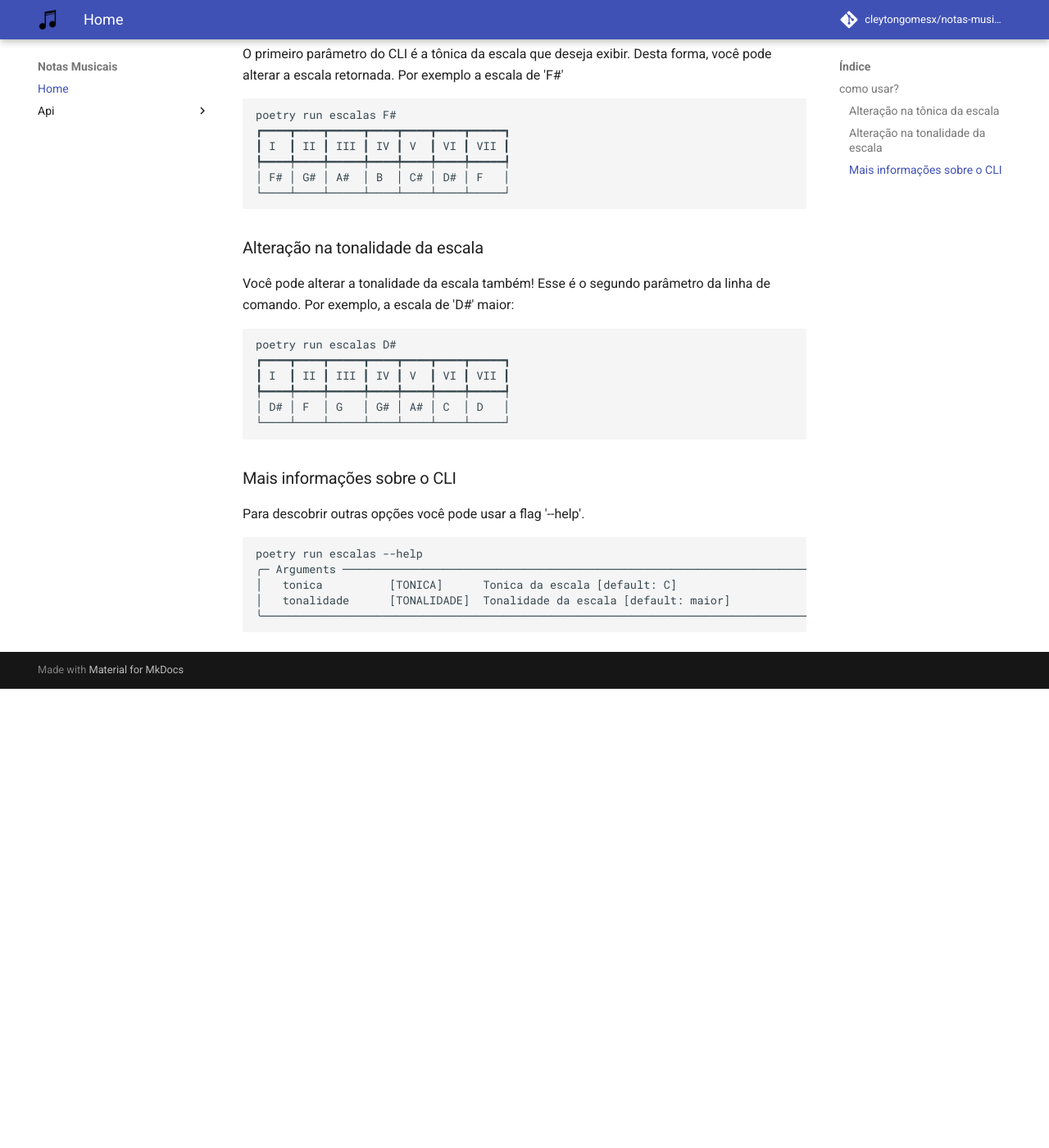
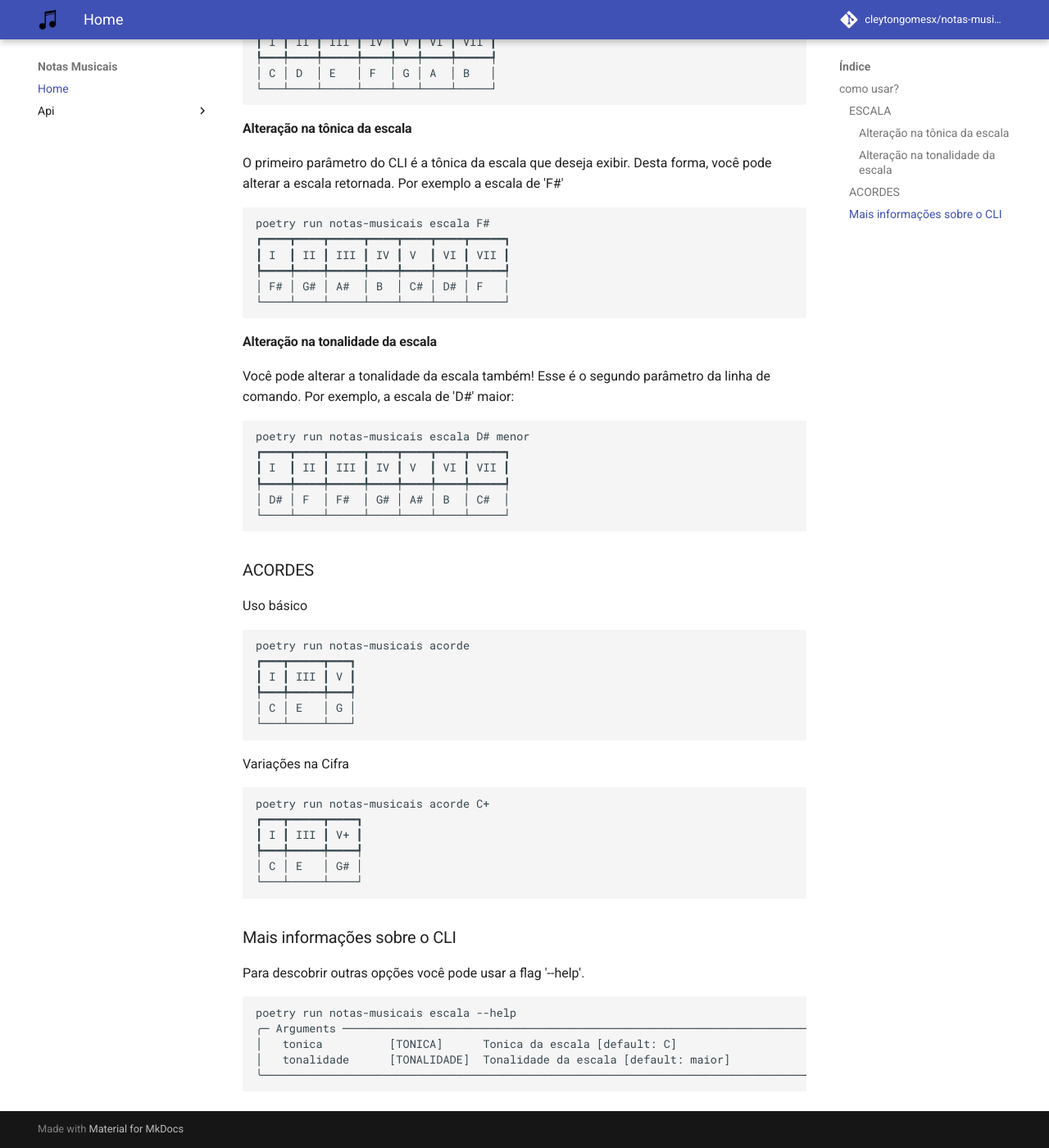
Before and after one commit to cleytongomes/notas-musicais, an MkDocs documentation site: the page built from docs/index.md, in a window 1280 px wide and 1400 px high, scrolled down 843 px. Shown: the whole window at 82% size. Built offline with MkDocs 1.6.1 and Material for MkDocs 9.7.7, drawn with Linux system fonts in a browser that asks for light colours; comment, search, counter and statistics services are not loaded; before the commit the page ends 1683 px from its top, so only the background shows below that; some of the changed text lies outside the part shown.

Commit message:
Atualização da página inicial do README para inserção do novo comando de acordes

````diff
--- a/docs/index.md
+++ b/docs/index.md
@@ -1,11 +1,16 @@
 ![logo do projeto](assets/logo.png){ width="300" .center }
 # Notas Musicais
 
+Notas musicais é um CLI para ajudar na formação de escalas e acordes.
+
+Temos dois comandos disponíveis: 'escala' e 'acorde'.
+
 ## como usar?
+### ESCALA
 Você pode chamar as escalas via linha de comando. Por exemplo:
 
 ```bash
-poetry run escalas
+poetry run notas-musicais
 ```
 
 Retornando os graus e as notas correspondentes a essa escala:
@@ -18,11 +23,11 @@
 └───┴────┴─────┴────┴───┴────┴─────┘
 ```
 
-### Alteração na tônica da escala
+#### Alteração na tônica da escala
 O primeiro parâmetro do CLI é a tônica da escala que deseja exibir. Desta forma, você pode alterar a escala retornada. Por exemplo a escala de 'F#'
 
 ```bash
-poetry run escalas F#
+poetry run notas-musicais escala F#
 ┏━━━━┳━━━━┳━━━━━┳━━━━┳━━━━┳━━━━┳━━━━━┓
 ┃ I  ┃ II ┃ III ┃ IV ┃ V  ┃ VI ┃ VII ┃
 ┡━━━━╇━━━━╇━━━━━╇━━━━╇━━━━╇━━━━╇━━━━━┩
@@ -30,23 +35,47 @@
 └────┴────┴─────┴────┴────┴────┴─────┘
 ```
 
-### Alteração na tonalidade da escala
+#### Alteração na tonalidade da escala
 Você pode alterar a tonalidade da escala também! Esse é o segundo parâmetro da linha de comando. Por exemplo, a escala de 'D#' maior:
 
 ```bash
-poetry run escalas D#
+poetry run notas-musicais escala D# menor
 ┏━━━━┳━━━━┳━━━━━┳━━━━┳━━━━┳━━━━┳━━━━━┓
 ┃ I  ┃ II ┃ III ┃ IV ┃ V  ┃ VI ┃ VII ┃
 ┡━━━━╇━━━━╇━━━━━╇━━━━╇━━━━╇━━━━╇━━━━━┩
-│ D# │ F  │ G   │ G# │ A# │ C  │ D   │
+│ D# │ F  │ F#  │ G# │ A# │ B  │ C#  │
 └────┴────┴─────┴────┴────┴────┴─────┘
+```
+
+### ACORDES
+
+Uso básico
+
+```bash
+poetry run notas-musicais acorde
+┏━━━┳━━━━━┳━━━┓
+┃ I ┃ III ┃ V ┃
+┡━━━╇━━━━━╇━━━┩
+│ C │ E   │ G │
+└───┴─────┴───┘
+```
+
+Variações na Cifra
+
+```bash
+poetry run notas-musicais acorde C+
+┏━━━┳━━━━━┳━━━━┓
+┃ I ┃ III ┃ V+ ┃
+┡━━━╇━━━━━╇━━━━┩
+│ C │ E   │ G# │
+└───┴─────┴────┘
 ```
 
 ### Mais informações sobre o CLI
 Para descobrir outras opções você pode usar a flag '--help'.
 
 ```bash
-poetry run escalas --help
+poetry run notas-musicais escala --help
 ╭─ Arguments ───────────────────────────────────────────────────────────────────────────╮
 │   tonica          [TONICA]      Tonica da escala [default: C]                         │
 │   tonalidade      [TONALIDADE]  Tonalidade da escala [default: maior]                 │
````
